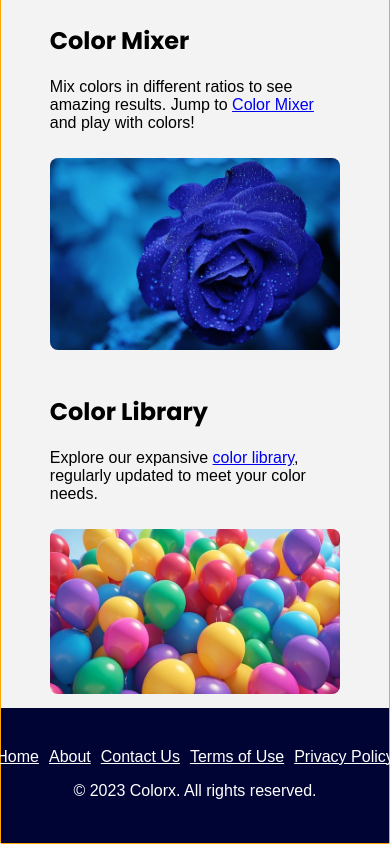
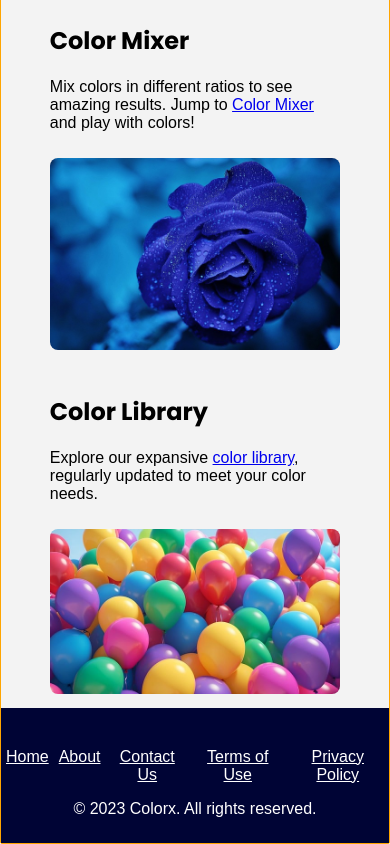
Before and after one commit to ssupercloud1/colorx, a React (Create React App) app: page / in a window 390 px wide. Shown: the part 2314-3158 px from the top of the page. Built offline with nearby package versions, Linux system fonts and the light colour scheme.

Commit message:
modified css file

```diff
--- a/src/404.css
+++ b/src/404.css
@@ -18,20 +18,20 @@ body {
 .not-found-error-box {
   text-align: center;
   padding: 40px;
-  background-color: #fff;
+  background-color: #f3f3f3;
   border-radius: 5px;
   box-shadow: 0 0 10px rgba(0, 0, 0, 0.2);
 }
 
 .not-found-h1 {
-  font-size: 80px;
+  font-size: 50px;
   color: #333;
   margin-bottom: 10px;
 }
 
 .not-found-h2 {
   font-size: 30px;
-  color: #666;
+  color: green;
   margin-bottom: 20px;
 }
 
--- a/src/App.css
+++ b/src/App.css
@@ -122,12 +122,7 @@ footer {
     display: inline-block;
   }
   .footer-links {
-    flex-direction: row; /* Reset to default row direction on smaller screens */
     min-height: auto; /* Reset minimum height on smaller screens */
-  }
-
-  .footer-links a {
-    white-space: nowrap; /* Prevent wrapping for all links on smaller screens */
   }
 }
 
```
